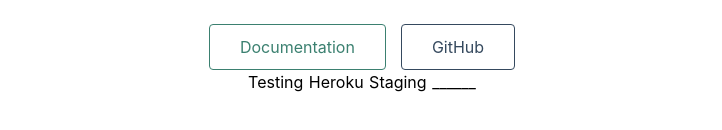
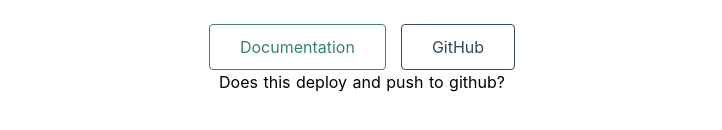
Before and after one commit to bld010/bjark-frontend, a Nuxt app: page / in a window 1280 px wide. Shown: the part 514-644 px from the top of the page, without its empty margins (278-1000 px from the left). Built offline with nearby package versions, Linux system fonts and the light colour scheme.

Commit message:
Verify tracking

```diff
--- a/pages/index.vue
+++ b/pages/index.vue
@@ -22,7 +22,7 @@
         >
           GitHub
         </a>
-        <p>Testing Heroku Staging ______</p>
+        <p>Does this deploy and push to github?</p>
       </div>
     </div>
   </div>
```
